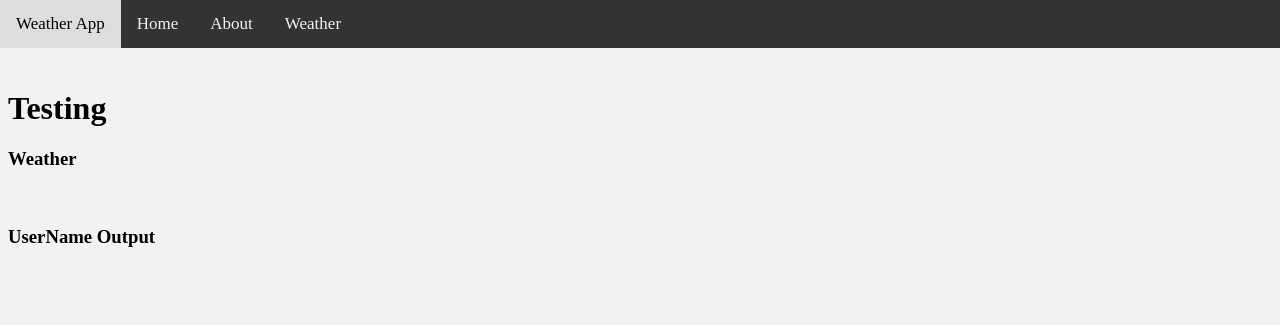
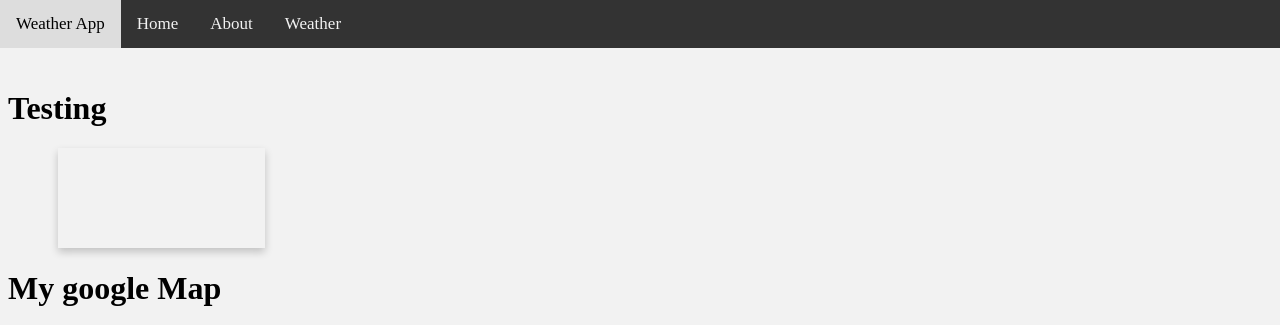
Before and after one commit to Tsokis/Fullstack-Node-Application, a Node server app: page /weather in a window 1280 px wide. Shown: the top 325 px of the page. Run offline with Node 20, Linux system fonts and the light colour scheme; some libraries are stand-ins or nearby versions.

Commit message:
weather page style,google maps api,home page style test,about page style test,public images for test

```diff
--- a/app/public/css/main.css
+++ b/app/public/css/main.css
@@ -1,5 +1,9 @@
 body {
     background-color: #f2f2f2;
+}
+.container {
+    margin: 0px !important;
+    padding: 0px !important;
 }
 
 /**
@@ -12,7 +16,6 @@ body {
     width: 100%;
     left:0px;
     top:0px;
-
 }
 
 .main-nav a {
@@ -41,19 +44,100 @@ body {
 .footer {
     background-color: grey;
     width: 100%;
-    padding: 1rem;
+    padding: 0.7rem;
     text-align: center;
     color: white;
     font-size: 1.3rem;
-    position: fixed;
+    margin-top: 50px;
+    /* position: fixed;
     bottom: -1px;
-    left: 0px;
+    left: 0px; */
 }
+
 /** home header section style **/
 .header {
     margin: 7px 5px;
     text-align: center;
     font-size: 1.1rem;
+}
+.parallax {
+    /* The image used */
+    background-image: url("../imgs/coffee1.jpeg");
+    /* Set a specific height */
+    height: 100vh;
+    width: 100% !important;
+    /* Create the parallax scrolling effect */
+    background-attachment: fixed;
+    left: 0px;
+    right: 0px;
+    background-position: center;
+    background-repeat: no-repeat;
+    background-size: cover;
+}
+.static {
+     background-color: #333;
+     box-sizing: border-box;
+     width: 100%;
+     height: 100px;
+     /* margin-bottom: 80px; */
+     padding: 0px;
+     color: white;
+     /* border: 10px solid blue; */
+}
+
+/** about section style **/
+.about {
+    text-align: center;
+}
+.wrapper {
+    display: grid;
+    grid-template-columns: repeat(3, 1fr);
+    grid-gap: 10px;
+    grid-auto-rows: minmax(100px, auto);
+}
+
+.test {
+    background-color: #4CAF50;
+}
+
+/* .item-1 {
+    grid-column: 2;
+    grid-row: 1;
+} */
+
+/* Weather page styles */
+.icon {
+    width: 15%;
+}
+.weatherCard {
+    margin-left:50px;
+    text-align: center;
+    /* Add shadows to create the "card" effect */
+    box-shadow: 0 4px 8px 0 rgba(0, 0, 0, 0.2);
+    transition: 0.3s;
+    width: 50%;
+}
+
+/* On mouse-over, add a deeper shadow */
+.weatherCard:hover {
+    box-shadow: 0 8px 16px 0 rgba(0, 0, 0, 0.2);
+}
+
+/* Add some padding inside the card container */
+.t {
+    box-sizing: border-box;
+}
+
+/* Google Map */
+#map {
+    height: 400px;
+    width: 50%;
+}
+/* js class */
+.object {
+    list-style-type: none;
+    padding: 0px;
+    margin-left:0px;
 }
 
 /** Media queries **/
--- /dev/null
+++ b/app/public/js/ajax/ajaxCalls.js
@@ -0,0 +1,32 @@
+const appid='Your Api Key';
+axios.get('https://api.openweathermap.org/data/2.5/weather?q=London,uk&units=metric&appid=' + appid)
+     .then((response) => {
+         console.log(response);
+         console.log(response.data);
+         console.log(response.data.weather[0].icon);
+         console.log(response.data.base);
+         console.log(response.data.main);
+         const city = document.querySelector('.name');
+         const presdis = document.querySelector('.p');
+         const icon = document.querySelector('.icon');
+         const weatherInfo = document.querySelector('.info');
+         let cityResponse = response.data.name;
+         city.innerHTML = cityResponse;
+         //image
+         let image = "http://openweathermap.org/img/w/"+response.data.weather[0].icon+".png";
+         console.log(image);
+         icon.src = image;
+        //main and description from weather object
+         let main = response.data.weather[0].main;
+         let desc = response.data.weather[0].description;
+         weatherInfo.innerHTML = `<strong>Weather is ${main}<br>${desc}</strong>`;
+         //main object iteration
+         let target2 = response.data.main
+         for (var key in target2) {
+             console.log(key, target2[key]);
+             presdis.innerHTML += `<ul class="object"><li>Todays ${key} is ${target2[key]}!</li></ul>`;
+         }
+       })
+        .catch((error) => {
+         console.log(error);
+        });
--- /dev/null
+++ b/app/public/js/ajax/googlemaps.js
@@ -0,0 +1,28 @@
+function initMap(){
+    //Map options
+    var options = {
+        zoom:8,
+        center: {
+            lat: 40.736851,
+            lng: 22.920227
+        }
+    }
+    // New map
+    var map = new google.maps.Map(document.getElementById('map'),options);
+    // Add marker
+    var marker = new google.maps.Marker({
+        position: {
+            lat: 39.643452,
+            lng: 22.413208
+        },
+        map:map
+    });
+    var infoWindow = new google.maps.InfoWindow({
+        content: '<h1>Larissa GR</h1>'
+    });
+    marker.addListener('click',function(){
+        infoWindow.open(map,marker);
+    });
+
+
+}
--- a/app/public/js/ajaxCalls.js
+++ /dev/null
@@ -1,17 +0,0 @@
-const appid='b81babb8580d7007d6bd828861eb6c8c';
-axios.get('https://api.openweathermap.org/data/2.5/weather?q=London,uk&appid='+appid)
-     .then(response => {
-         console.log(response);
-          console.log(response.data);
-          console.log(response.data.base);
-          console.log(response.data.main);
-          const output = document.querySelector('.output');
-           //let target = response.data.main;
-           let target = response.data.main.temp;
-           responseJson = JSON.stringify(target);
-           console.log(responseJson);
-           output.innerHTML = responseJson;
-       })
-     .catch(error => {
-         console.log(error);
-       });
--- a/app/public/js/dom/navtoogle.js
+++ b/app/public/js/dom/navtoogle.js
@@ -1,4 +1,4 @@
-
+// icon responsive navigation menu handler
     document.querySelector('.bar').addEventListener('click', (e) => {
         e.preventDefault();
         let nav = document.getElementById("nav");
--- a/app/routes/about.js
+++ b/app/routes/about.js
@@ -3,7 +3,10 @@ var app = express();
 var aboutController = express.Router();
 
 aboutController.get('/about', function (req, res) {
-    res.render('pages/about');
+    res.render('pages/about', {
+         pageTitle: 'About'
+    });
+
 });
 
 module.exports = aboutController;
--- a/app/routes/home.js
+++ b/app/routes/home.js
@@ -3,7 +3,9 @@ const express = require('express');
 const homeController = express.Router();
 
 homeController.get('/', function (req, res) {
-    res.render('pages/home');
+    res.render('pages/home', {
+        pageTitle: 'Home'
+    });
 });
 
 module.exports = homeController;
--- a/app/routes/weather.js
+++ b/app/routes/weather.js
@@ -3,7 +3,9 @@ var app = express();
 var weatherController = express.Router();
 
 weatherController.get('/weather', function (req, res) {
-    res.render('pages/weather');
+    res.render('pages/weather', {
+        pageTitle: 'Check Weather'
+    });
 });
 
 module.exports = weatherController;
--- a/app/views/pages/weather.ejs
+++ b/app/views/pages/weather.ejs
@@ -3,12 +3,18 @@
 
 <body>
     <h1 style="margin-top:90px;">Testing</h1>
-    <div class="output">
-        <h3>Weather</h3>
-    </div><br>
-    <div class="username">
-        <h3>UserName Output</h3>
-    </div>
+    <div class="wrapper">
+   <div class="weatherCard">
+      <h3 class="name"></h3>
+      <div class="t">
+        <img class="icon">
+        <section class="p"></section>
+        <div class="info"></div>
+      </div>
+   </div>
+</div>
+<h1>My google Map</h1>
+<div id="map"></div>
 
 
     <% include ../partials/footer %>
--- a/app/views/partials/footer.ejs
+++ b/app/views/partials/footer.ejs
@@ -1,3 +1,3 @@
 <footer class="footer">
-    <p>2018 &copy; Tsokis</p>
+    <p>2018 &copy; Nikos Ntafopoulos&Spyros Papazisis powered by Node.js</p>
 </footer>
--- a/app/views/partials/head.ejs
+++ b/app/views/partials/head.ejs
@@ -7,5 +7,7 @@
     <link rel="stylesheet" href="https://use.fontawesome.com/releases/v5.5.0/css/all.css" integrity="sha384-B4dIYHKNBt8Bc12p+WXckhzcICo0wtJAoU8YZTY5qE0Id1GSseTk6S+L3BlXeVIU"
     crossorigin="anonymous">
     <link rel="stylesheet" href="/css/main.css">
-    <title>JS Axios</title>
+<title>
+    <%= pageTitle %>
+</title>
 </head>
--- a/app/views/partials/navMenu.ejs
+++ b/app/views/partials/navMenu.ejs
@@ -3,9 +3,7 @@
             <a class="active">Weather App</a>
             <a href="/">Home</a>
             <a href="/about">About</a>
-            <a href="">Weather</a>
-            <a href="" class="bar" onclick="myFunction()"><i class="fas fa-bars"></i></a>
-
-
+            <a href="/weather">Weather</a>
+            <a href="" class="bar"><i class="fas fa-bars"></i></a>
     </div>
 </nav>
--- a/app/views/partials/scripts.ejs
+++ b/app/views/partials/scripts.ejs
@@ -1,2 +1,5 @@
 <script src="https://unpkg.com/axios/dist/axios.min.js"></script>
-<script type="text/javascript" src="/js/ajaxCalls.js"></script>
+<script type="text/javascript" src="/js/ajax/ajaxCalls.js"></script>
+<script type="text/javascript" src="/js/ajax/googlemaps.js"></script>
+<script async defer src="https://maps.googleapis.com/maps/api/js?key=Your_Api_Key&callback=initMap">
+</script>
```
Also changed, not shown: app/routes/test.js (deleted, +0 -9 lines), app/views/pages/about.ejs (+27 -11 lines), app/views/pages/home.ejs (+25 -1 lines), app/public/imgs/artist.jpg (added), app/public/imgs/beverage.jpg (added), app/public/imgs/coffee1.jpeg (added).
